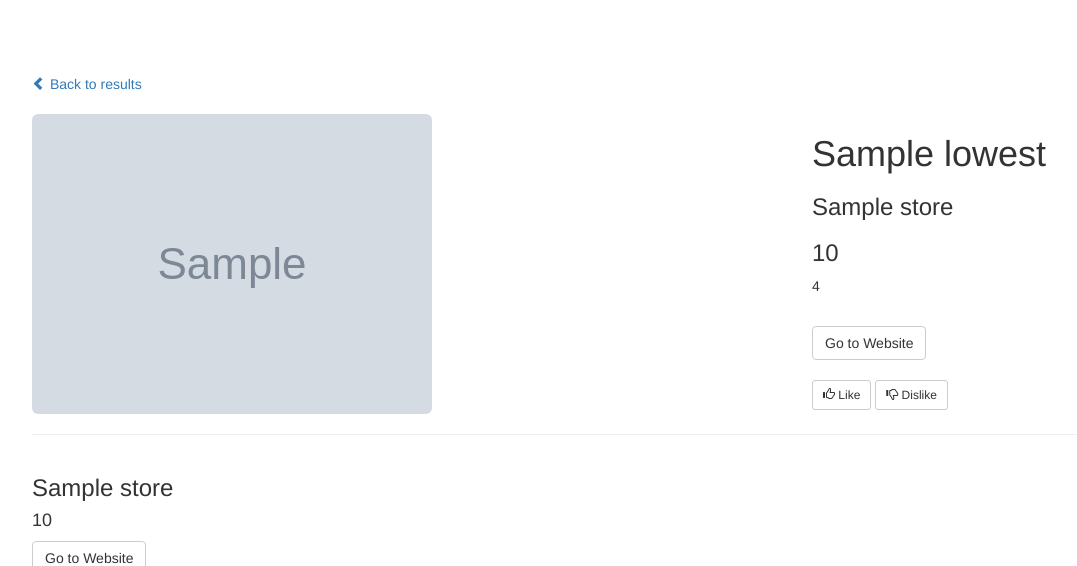
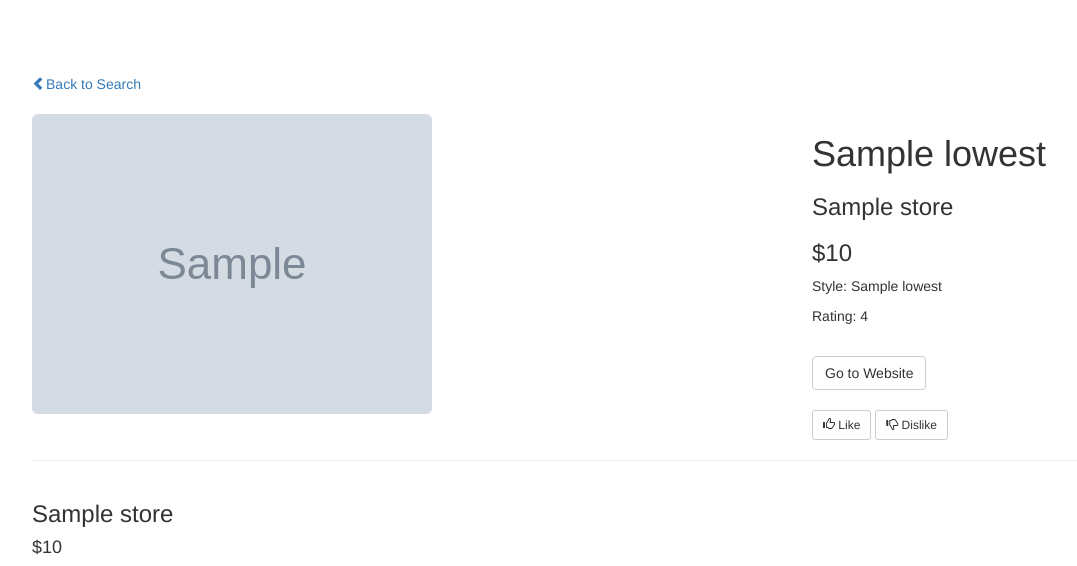
Before and after one commit to aliu899/beermecs411, a Flask app: template templates/detailed-result.html in a window 1280 px wide. Shown: the part 51-617 px from the top of the page, without its empty margins (38-1115 px from the left). Run offline with Flask 2, Linux system fonts and the light colour scheme; the template is opened without the code that fills it: most values are stand-ins (such as "Sample title", 1, 10 or a date in 2020); grey boxes marked "Sample" are stand-in pictures.

Commit message:
update details

```diff
--- a/templates/detailed-result.html
+++ b/templates/detailed-result.html
@@ -47,7 +47,7 @@
     <!-- /.container -->
 </nav>
 <div class="container">
-    <a href="query"><span class="glyphicon glyphicon-chevron-left"></span> Back to results</a>
+    <a href="/dashboard"><span class="glyphicon glyphicon-chevron-left"></span>Back to Search</a>
 </div>
 <br>
 <!-- Page Content -->
@@ -61,8 +61,9 @@
         <div class="col-md-4">
             <h1>{{ lowest.beername }}</h1>
             <h3>{{ lowest.store }}</h3>
-            <h3>{{ lowest.price }}</h3>
-            <p>{{ lowest.rating }}</p>
+            <h3>${{ lowest.price }}</h3>
+            <p>Style: {{ lowest.stylename }}</p>
+            <p>Rating: {{ lowest.rating }}</p>
             <br>
             <a class="btn btn-default" href="#">Go to Website</a>
         </div>
@@ -88,7 +89,7 @@
         {% for listing in remaining %}
         <div class="col-md-4">
             <h3>{{ listing.store }}</h3>
-            <h4>{{ listing.price }}</h4>
+            <h4>${{ listing.price }}</h4>
             <a class="btn btn-default" href="#">Go to Website</a>
         </div>
         {% endfor %}
```
